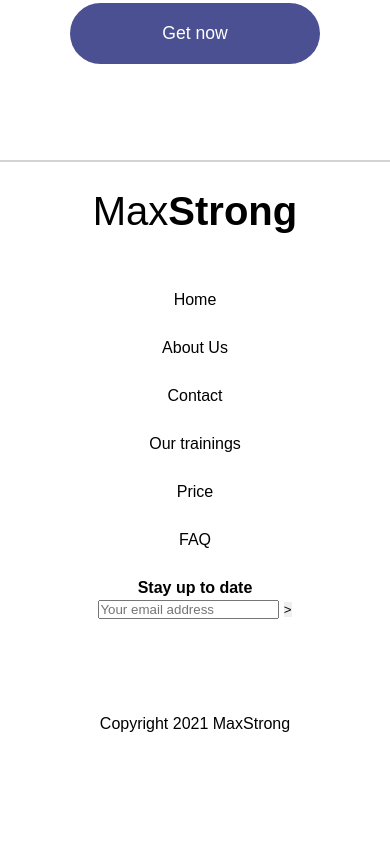
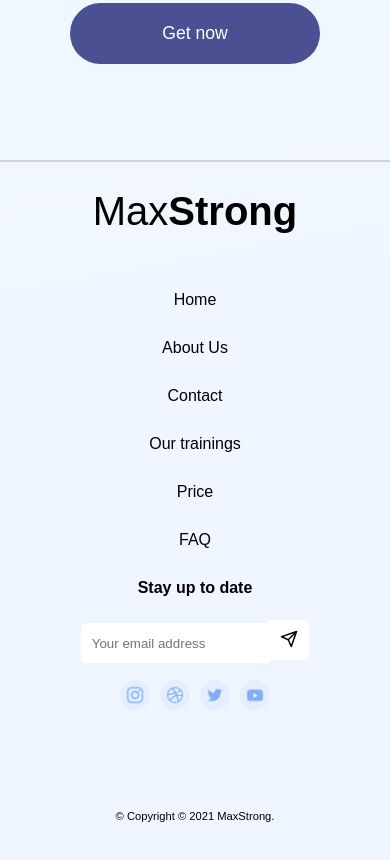
Before and after one commit to ablueblaze/Freemote-maxstrong-html-final, a website built with Vite: page index.html in a window 390 px wide. Shown: the part 4317-5177 px from the top of the page. Before the commit the page ends 5050 px from the top, so only its background shows below. Built offline with nearby package versions, Linux system fonts and the light colour scheme.

Commit message:
Mobile version almost complete
Need to test the button at the bottom

```diff
--- a/index.html
+++ b/index.html
@@ -8,7 +8,7 @@
     <title>Vite App</title>
   </head>
   <body>
-    <div id="app">
+    <div class="top-container" id="app">
       <nav>
         <h1>Max<strong>Strong</strong></h1>
       </nav>
@@ -118,18 +118,35 @@
           <a href="#">Price</a>
           <a href="#">FAQ</a>
         </div>
-        <form action="#" class="email-container top-margin">
-          <p class="bold-600">Stay up to date</p>
+        <p class="top-margin bold-600">Stay up to date</p>
+        <form action="#" class="email-container">
           <input
             type="email"
             name="email"
             id="email"
             placeholder="Your email address"
           />
-          <button>></button>
+          <button type="submit">
+            <img class="send-img" src="public/send.png" alt="send icon" />
+          </button>
         </form>
-        <div class="social-btns"></div>
-        <div class="copyright section-margin-top">Copyright 2021 MaxStrong</div>
+        <div class="social-btns">
+          <a href="#">
+            <img src="Instagram.png" alt="Instagram icon" />
+          </a>
+          <a href="#">
+            <img src="Dribbble.png" alt="Dribble icon" />
+          </a>
+          <a href="#">
+            <img src="Twitter.png" alt="Twitter icon" />
+          </a>
+          <a href="#">
+            <img src="Youtube.png" alt="Youtube icon" />
+          </a>
+        </div>
+        <div class="copyright section-margin-top">
+          © Copyright © 2021 MaxStrong.
+        </div>
       </footer>
     </div>
     <script type="module" src="/main.js"></script>
--- a/style.css
+++ b/style.css
@@ -18,6 +18,16 @@ body {
 
 body {
   font-family: 'helix', sans-serif;
+}
+
+.top-container {
+  padding-bottom: 100px;
+  background: rgb(255, 255, 255);
+  background: linear-gradient(
+    170deg,
+    rgba(255, 255, 255, 1) 0%,
+    rgba(238, 245, 255, 1) 100%
+  );
 }
 
 /*
@@ -99,7 +109,7 @@ header {
 
 /*
 ############
-Sections
+Sections / Section utility classes
 ############
 */
 
@@ -165,17 +175,57 @@ footer
   margin-top: 30px;
 }
 
+.email-container {
+  margin-top: 20px;
+  height: 40px;
+}
+
+form > input {
+  padding-left: 10px;
+  height: 100%;
+  background-color: #fff;
+  border: 1px solid #fff;
+  border-radius: 5px 0 0 5px;
+}
+
+form > button {
+  height: 100%;
+  padding: 0 10px;
+  /* To get the visual correct: */
+  margin-left: -5px;
+  background-color: #fff;
+  border: 1px solid #fff;
+  border-radius: 0 5px 5px 0;
+}
+
+.social-btns {
+  display: flex;
+  justify-content: center;
+  align-items: center;
+  margin-top: 20px;
+}
+
+.social-btns > a > img {
+  width: 100%;
+  height: 100%;
+}
+.social-btns > a {
+  margin: 0 5px;
+  width: 30px;
+}
+
+.copyright {
+  font-size: 0.7rem;
+}
+
 /*
 ############
 Call to action btn
 ############
 */
 
-button {
+.action-btn {
   border: none;
-}
-
-.action-btn {
   margin: 0 auto;
   padding: 20px 0;
   font-size: 1.1rem;
@@ -192,7 +242,7 @@ button {
 
 /*
 ############
-Utility classes
+General Utility classes
 ############
 */
 
```
Also changed, not shown: public/Dribbble.png (added), public/Instagram.png (added), public/Twitter.png (added), public/Youtube.png (added), public/send.png (added), 1 other file.
